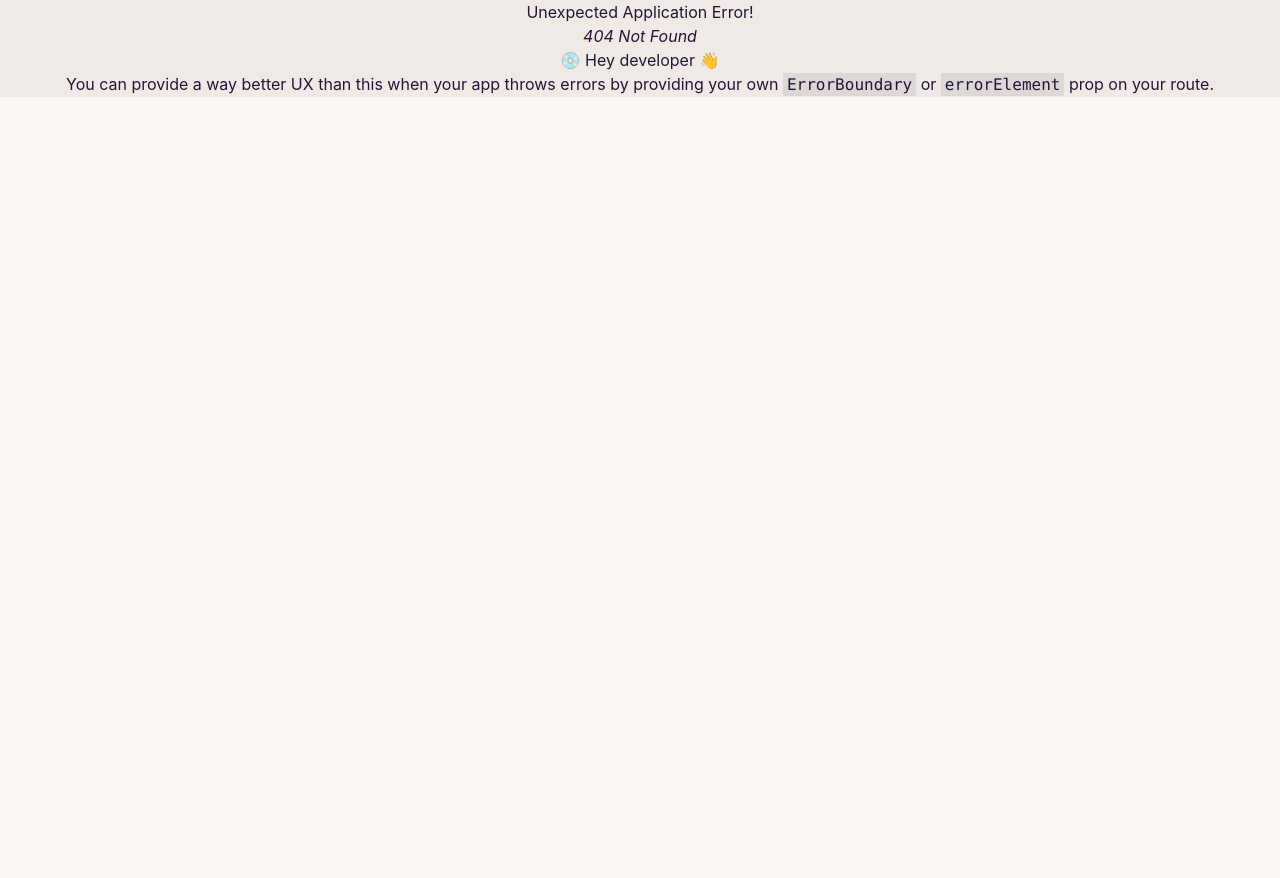
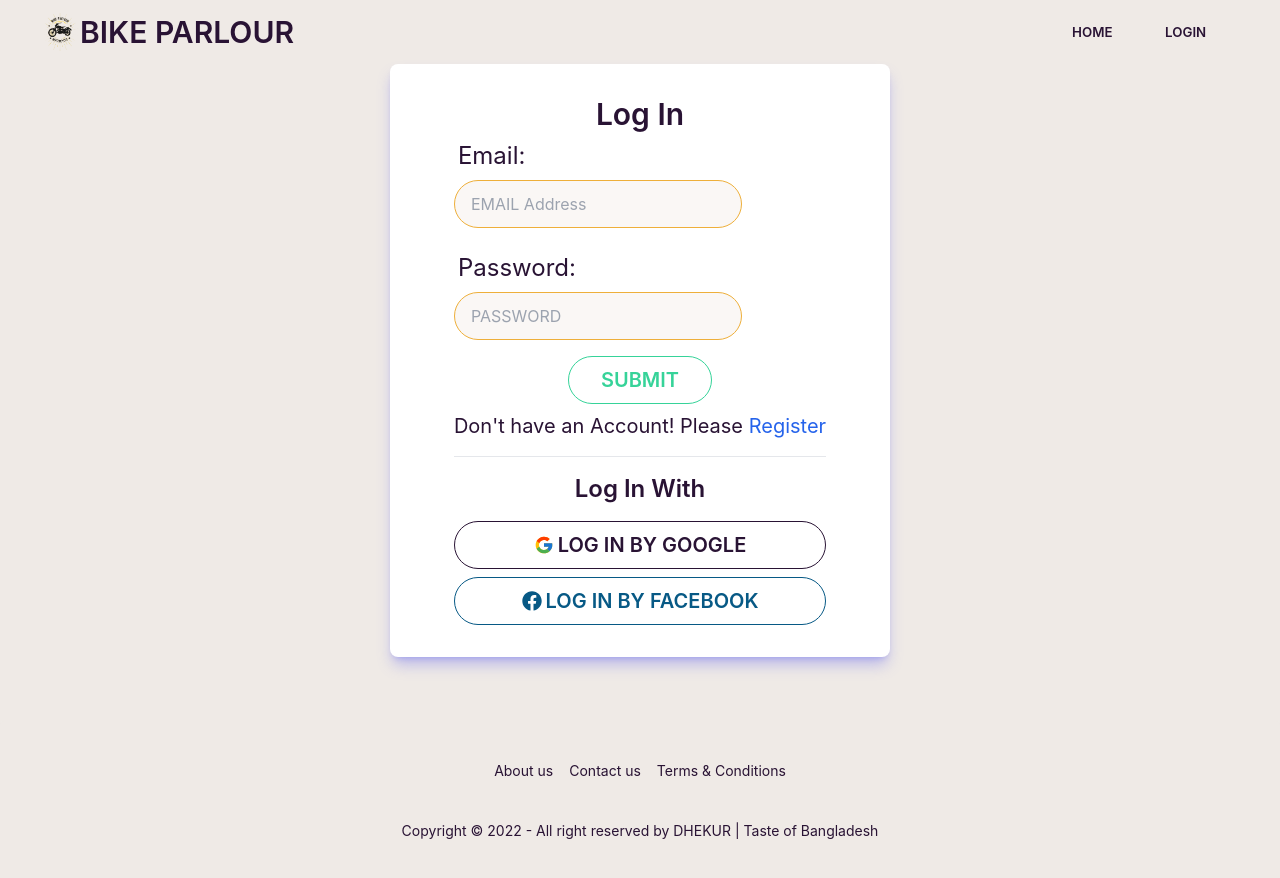
Before and after one commit to Hayat6488/Bike-Parlour, a React (Create React App) app: page /login in a window 1280 px wide. Before the commit this address had no page. Shown: the top 878 px of the page. Before the commit the page ends 800 px from the top, so only its background shows below. Built offline with nearby package versions, Linux system fonts and the light colour scheme.

Commit message:
login page added

```diff
--- a/package.json
+++ b/package.json
@@ -9,6 +9,7 @@
     "daisyui": "^2.42.1",
     "react": "^18.2.0",
     "react-dom": "^18.2.0",
+    "react-icons": "^4.6.0",
     "react-router-dom": "^6.4.3",
     "react-scripts": "5.0.1",
     "web-vitals": "^2.1.4"
--- /dev/null
+++ b/src/Components/Pages/Login/Login.js
@@ -0,0 +1,42 @@
+import React from 'react';
+import { FaFacebook } from 'react-icons/fa'
+import { FcGoogle } from 'react-icons/fc'
+import { Link } from 'react-router-dom';
+
+const Login = () => {
+    return (
+        <div className='w-full'>
+            <div className='flex justify-center items-center'>
+                <div className='bg-white px-16 py-8 rounded-lg shadow-lg shadow-indigo-500/40'>
+                    <form className='mb-4'>
+                        <h1 className='text-3xl font-semibold'>Log In</h1>
+                        <div className='grid grid-cols-1 gap-4'>
+                            <div className='flex flex-col justify-start'>
+                                <label className="label">
+                                    <span className="label-text text-2xl">Email: </span>
+                                </label>
+                                <input type="Email" placeholder="EMAIL Address" className="input input-bordered input-accent w-56 md:w-72" name='email' />
+                            </div>
+                            <div className='flex flex-col justify-start'>
+                                <label className="label">
+                                    <span className="label-text text-2xl">Password: </span>
+                                </label>
+                                <input type="Password" placeholder="PASSWORD" className="input input-bordered input-accent w-56 md:w-72" name='password' />
+                            </div>
+                        </div>
+                        <button type="submit" className='btn btn-outline btn-success mt-4 px-8 py-2 text-xl'>SUBMIT</button>
+                        <h2 className='text-xl mt-2'>Don't have an Account! Please <Link to='/register'><span className='text-blue-600'>Register</span></Link></h2>
+                    </form>
+                    <hr />
+                    <h1 className='text-2xl font-semibold mt-4 mb-4'>Log In With</h1>
+                    <div className='grid grid-cols-1 gap-2'>
+                        <button className="btn btn-outline text-xl"><FcGoogle className='mr-1'></FcGoogle> Log In By Google</button>
+                        <button className="btn btn-outline text-xl text-sky-800"><FaFacebook className='mr-1'></FaFacebook>Log In By Facebook</button>
+                    </div>
+                </div>
+            </div>
+        </div>
+    );
+};
+
+export default Login;
--- a/src/Components/Pages/Shared/Header/Header.js
+++ b/src/Components/Pages/Shared/Header/Header.js
@@ -17,7 +17,7 @@ const Header = () => {
             <div className="navbar-end">
                 <div className='hidden lg:block'>
                     <Link to='/' className='mr-4'><button className="btn btn-ghost">Home</button></Link>
-                    <Link to='/blogs' className='mr-4'><button className="btn btn-ghost">Blogs</button></Link>
+                    <Link to='/login' className='mr-4'><button className="btn btn-ghost">login</button></Link>
                     {/* {
                         user?.uid ?
                             <>
@@ -35,7 +35,7 @@ const Header = () => {
                     </label>
                     <ul tabIndex={0} className="menu menu-compact dropdown-content mt-3 p-2 shadow bg-base-100 rounded-box w-52">
                         <li><Link to='/' className='mr-6'>Home</Link></li>
-                        <li><Link to='/blogs' className='mr-6'>Blogs</Link></li>
+                        <li><Link to='/login' className='mr-6'>login</Link></li>
                         {/* {
                             user?.uid ?
                                 <>
--- a/src/Components/Routes/PublicRoutes/Routes.js
+++ b/src/Components/Routes/PublicRoutes/Routes.js
@@ -1,6 +1,7 @@
 import { createBrowserRouter } from "react-router-dom";
 import Main from "../../LayOuts/Main";
 import Home from "../../Pages/Home/Home";
+import Login from "../../Pages/Login/Login";
 
 export const router = createBrowserRouter([
     {
@@ -10,6 +11,10 @@ export const router = createBrowserRouter([
             {
                 path: '/',
                 element: <Home></Home>
+            },
+            {
+                path: '/login',
+                element: <Login></Login>
             }
         ]
     }
```
Also changed, not shown: 1 other file (tests, documents, lock files or other folders).
